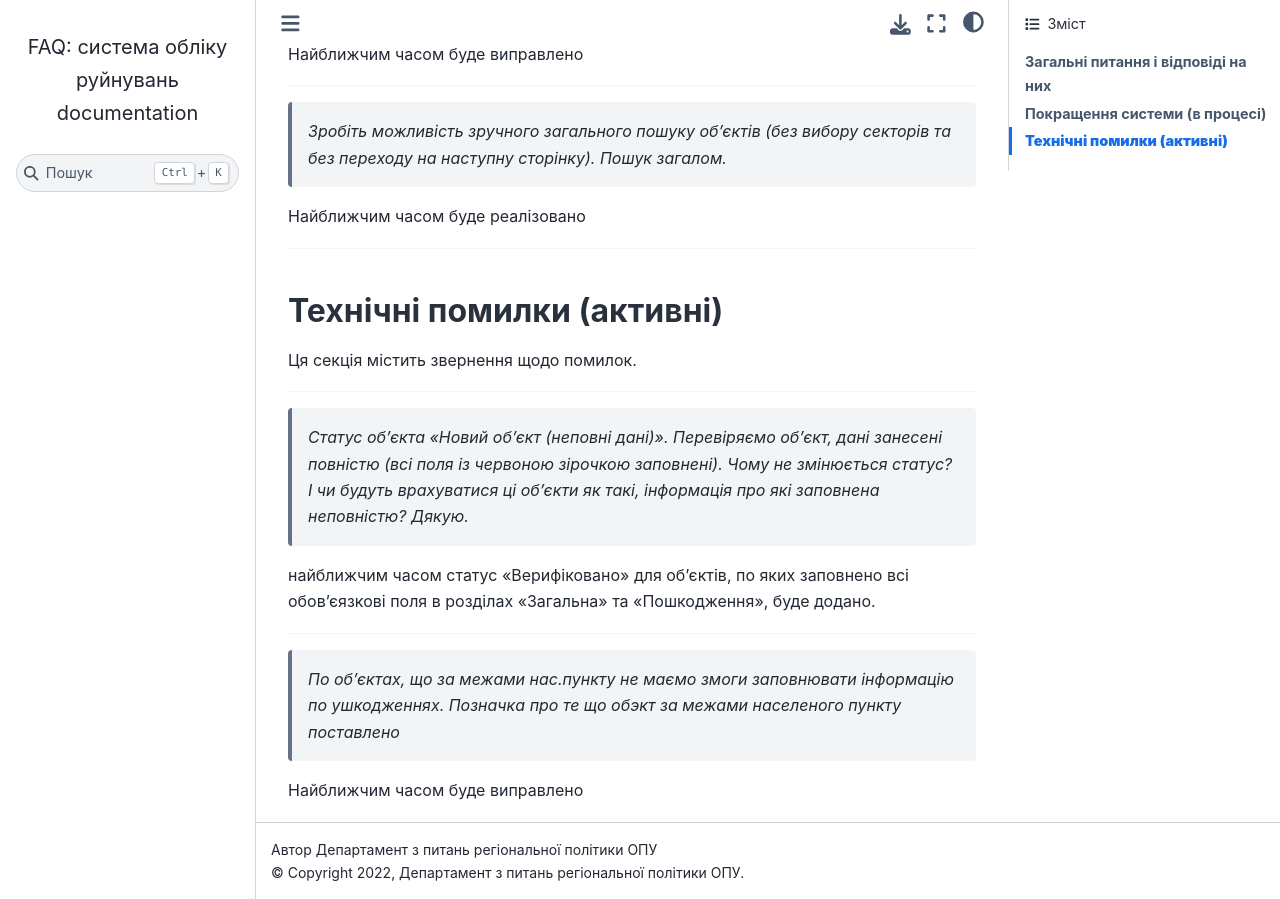
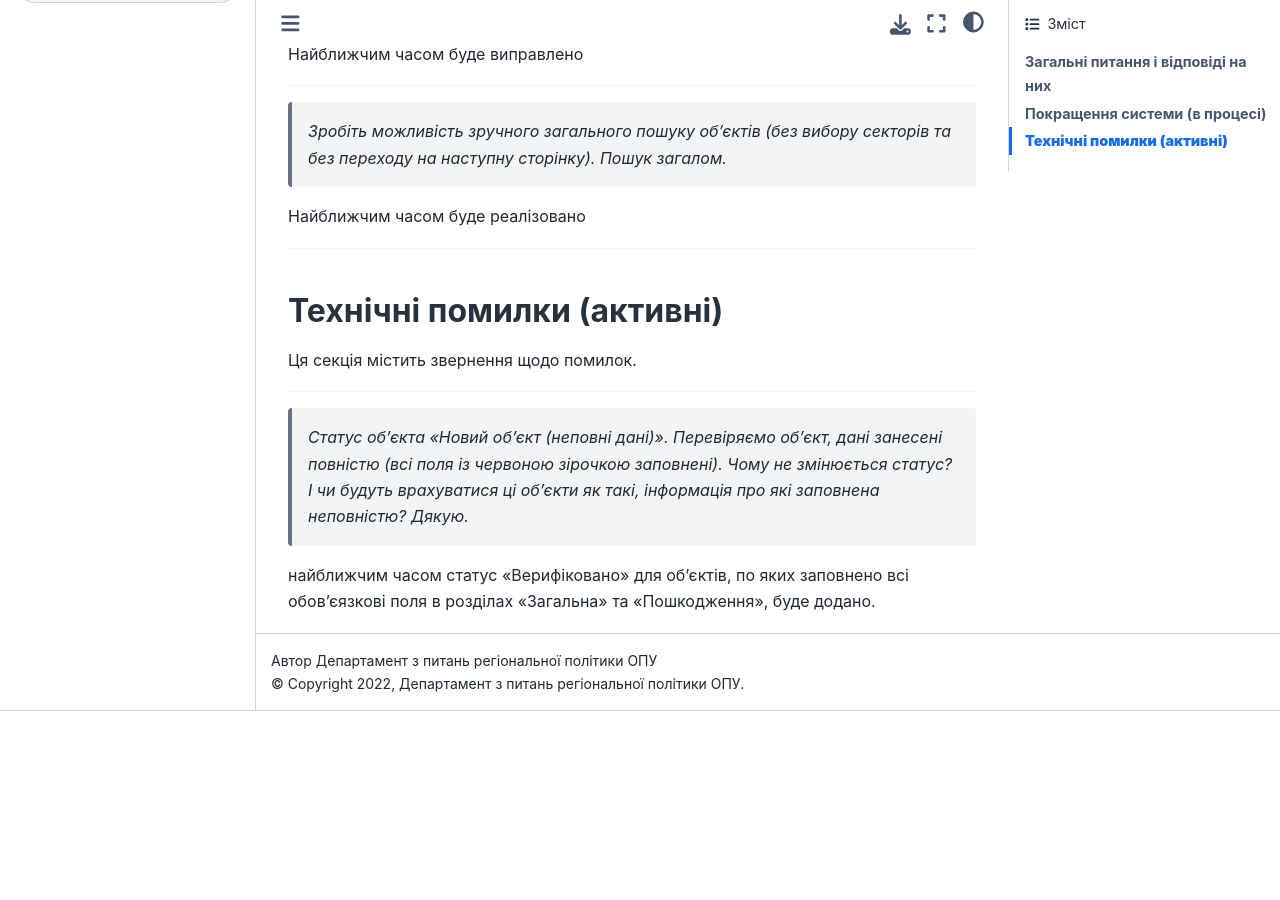
Before and after one commit to hp0404/docs.rebuild, a Sphinx documentation site: the page built from docs/source/index.md, in a window 1280 px wide and 900 px high, scrolled down 21661 px. Built offline with Sphinx 7.4.7 and the Sphinx Book theme 1.1.4, drawn with Linux system fonts in a browser that asks for light colours; after the commit the page ends 22372 px from its top, so only the background shows below that; some of the changed text lies outside the part shown.

Commit message:
Updated docs

```diff
--- a/docs/source/index.md
+++ b/docs/source/index.md
@@ -584,9 +584,4 @@
 
 найближчим часом статус "Верифіковано" для об'єктів, по яких заповнено всі обов'єязкові поля в розділах "Загальна" та "Пошкодження", буде додано.
 
----
-> *По об'єктах, що за межами нас.пункту не маємо змоги заповнювати інформацію по ушкодженнях. Позначка про те що обэкт за межами населеного пункту поставлено*
-
-Найближчим часом буде виправлено
-
 <!-- bugs ends -->
```
Also changed, not shown: other parts of docs/source/index.md (+1 -1 lines).
